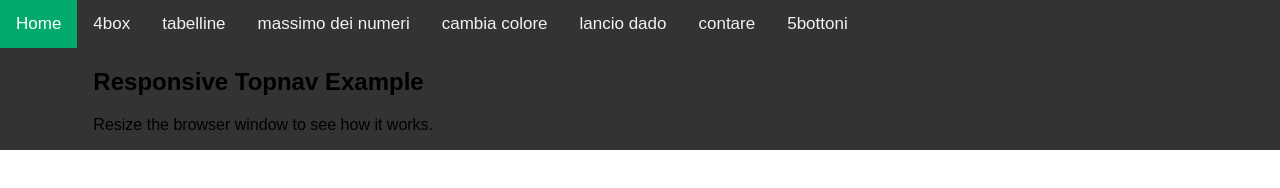
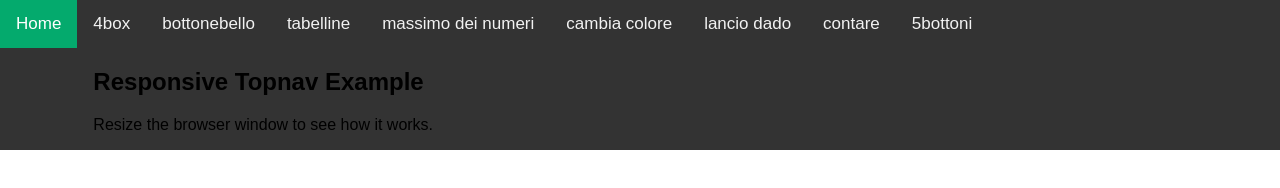
Before and after one commit to FEDERICOMACRINO/federico, a plain HTML site: page index.html in a window 1280 px wide. Drawn offline with Linux system fonts and the light colour scheme.

Commit message:
Update index.html

```diff
--- a/index.html
+++ b/index.html
@@ -71,6 +71,7 @@ body {
   <div class="menu">
     <div class="topnav" id="myTopnav">
   <a href="4box.html">4box</a>
+  <a href="bottonebello.html">bottonebello</a>
   <a href="tabelline.html">tabelline</a>
   <a href="massimonumero.html">massimo dei numeri</a>
   <a href="4div con bottone.html">cambia colore</a>
```
